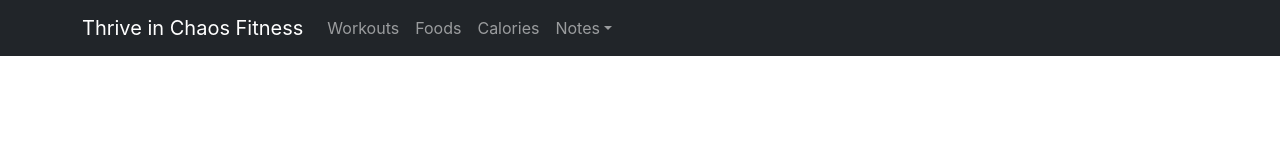
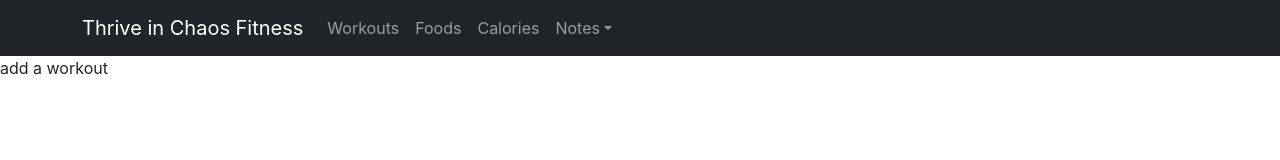
Before and after one commit to mrogers23458/workout-app, a React (Create React App) app in the folder client/: page /workouts/add in a window 1280 px wide. Shown: the top 160 px of the page. Built offline with nearby package versions, Linux system fonts and the light colour scheme.

Commit message:
created AddWorkout page, imported to app.js

```diff
--- a/client/src/App.js
+++ b/client/src/App.js
@@ -6,6 +6,7 @@ import Home from "./pages/Home";
 import Login from "./pages/Login";
 import Workouts from "./pages/Workouts";
 import Register from "./pages/Register";
+import AddWorkout from "./pages/AddWorkout";
 
 function App() {
   return (
@@ -16,6 +17,7 @@ function App() {
         <Route path="/login" element={<Login />} />
         <Route path="/register" element={<Register />} />
         <Route path="/workouts" element={<Workouts />} />
+        <Route path="/workouts/add" element={<AddWorkout />} />
       </Routes>
     </div>
   );
--- /dev/null
+++ b/client/src/pages/AddWorkout.js
@@ -0,0 +1,7 @@
+export default function AddWorkout() {
+    return(
+        <div className="add-workout-box">
+            add a workout
+        </div>
+    )
+}
```
